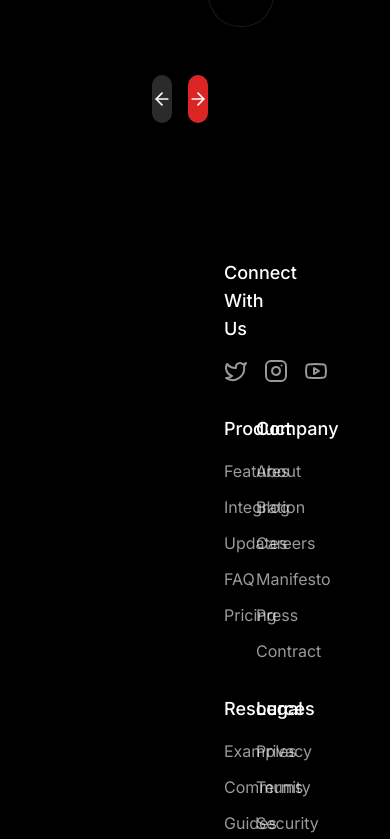
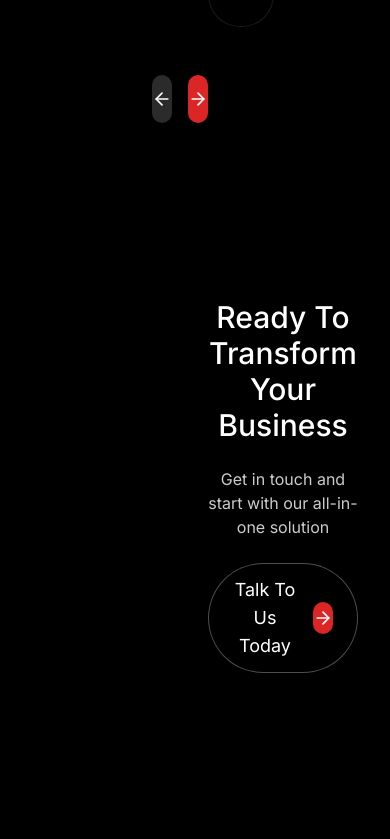
Before and after one commit to grandmasterkd/restorefine-website, a Next.js app: page / in a window 390 px wide. Shown: the part 6345-7184 px from the top of the page. Built offline with nearby package versions, Linux system fonts and the light colour scheme.

Commit message:
update: call to action

```diff
--- /dev/null
+++ b/components/cta.tsx
@@ -0,0 +1,31 @@
+import { ArrowRight } from "lucide-react";
+import Link from "next/link";
+import React from "react";
+
+function Cta() {
+  return (
+    <main className="grid place-items-center text-center space-y-6">
+      <h2 className="text-3xl font-medium text-white md:text-3xl lg:text-4xl">
+        Ready To Transform
+        <br />
+        Your Business
+      </h2>
+      <div className="max-w-md text-md text-white/80">
+        <p>Get in touch and start with our all-in-one solution</p>
+      </div>
+
+      {/* Custom See More Button */}
+      <Link
+        href="/contact"
+        className="group mt-8 inline-flex items-center rounded-full border border-white/30 bg-black px-6 py-3 transition-colors hover:bg-white/5"
+      >
+        <span className="mr-4 text-lg text-white">Talk To Us Today</span>
+        <span className="flex h-8 w-8 items-center justify-center rounded-full bg-red-600 transition-transform group-hover:translate-x-1">
+          <ArrowRight className="h-5 w-5 text-white" />
+        </span>
+      </Link>
+    </main>
+  );
+}
+
+export default Cta;
--- a/components/footer.tsx
+++ b/components/footer.tsx
@@ -40,7 +40,7 @@ const socialLinks = [
 
 export function Footer() {
   return (
-    <footer className="bg-black px-4 py-16">
+    <footer className="pt-44 pb-12">
       <div className="mx-auto max-w-7xl">
         <div className="grid grid-cols-1 gap-8 lg:grid-cols-12">
           {/* Logo and Social Links */}
--- a/pages/home/index.tsx
+++ b/pages/home/index.tsx
@@ -5,6 +5,7 @@ import { LogoMarquee } from "./marquee";
 import { CreativePotential } from "./potential";
 import { Insights } from "./insights";
 import { Reviews } from "./reviews";
+import Cta from "@/components/cta";
 
 function Resto() {
   return (
@@ -15,6 +16,7 @@ function Resto() {
       <CreativePotential />
       <Insights />
       <Reviews />
+      <Cta />
     </main>
   );
 }
```
